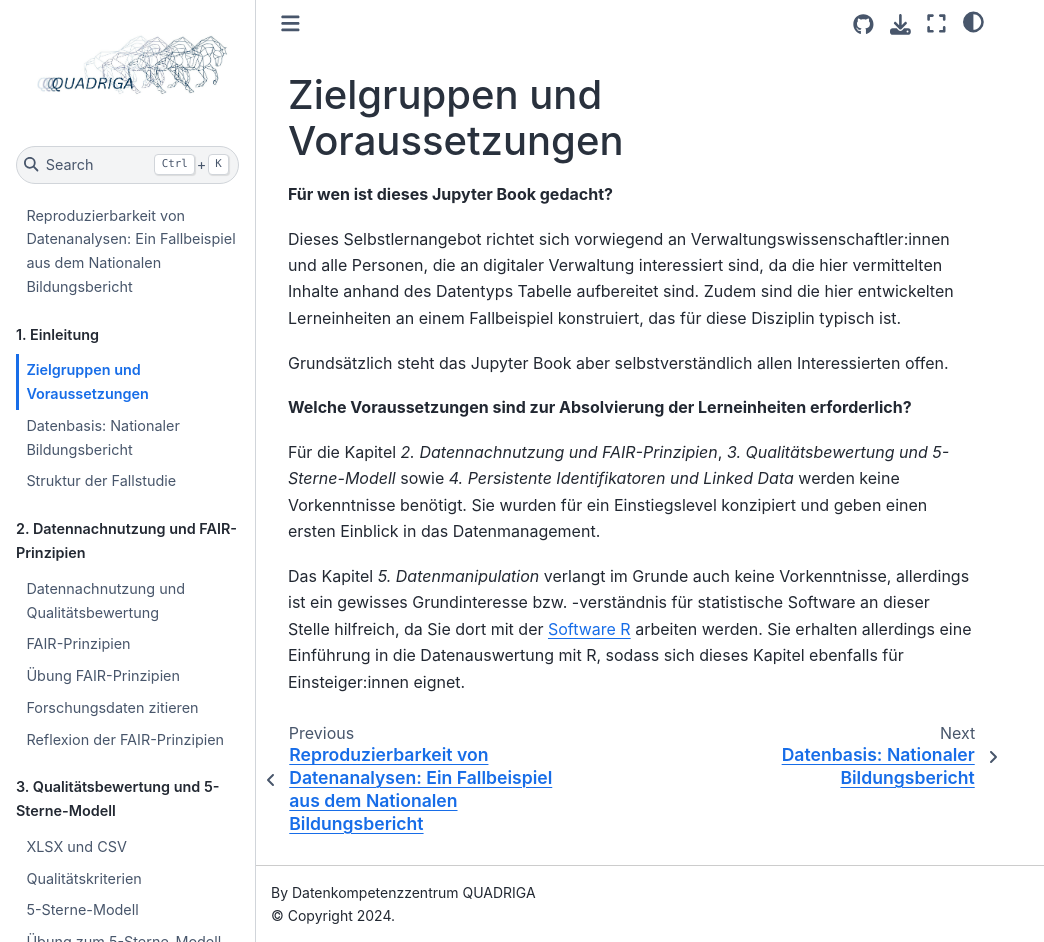
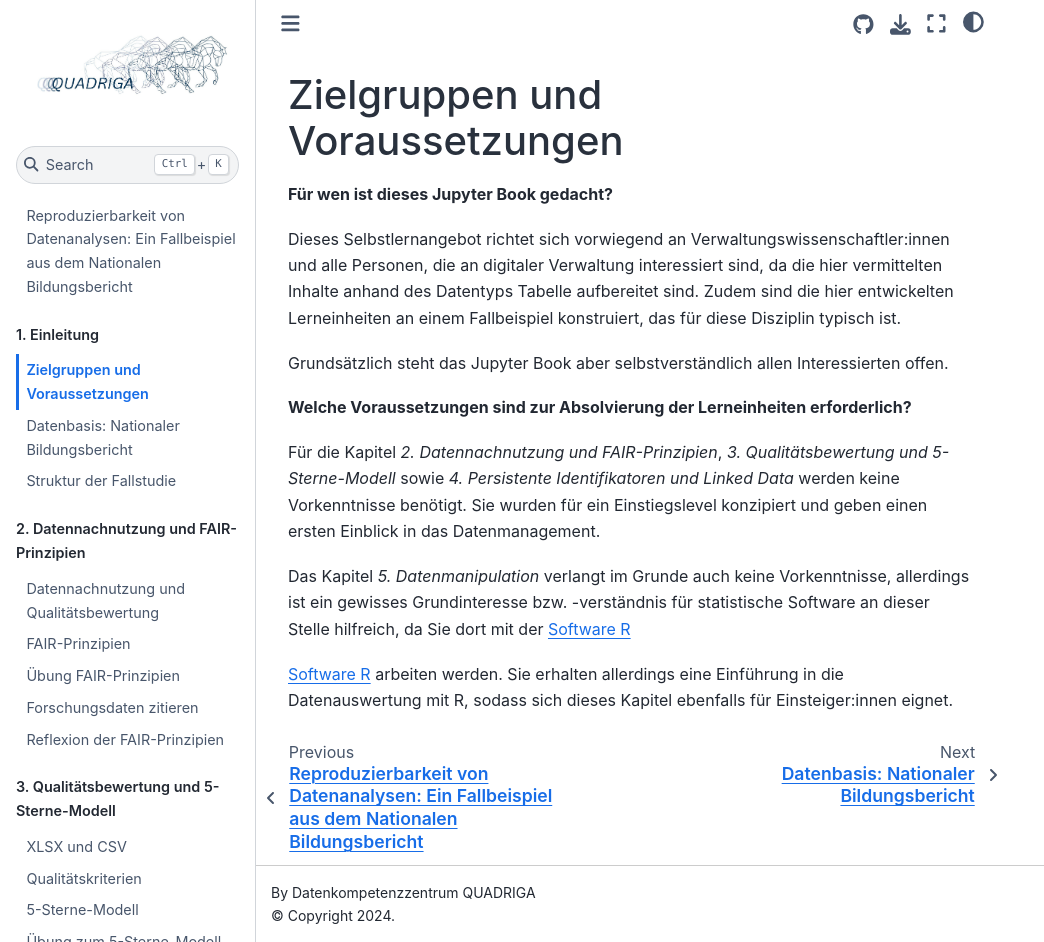
Before and after one commit to quadriga-dk/Tabelle-Fallstudie-1, a Jupyter Book: the page built from Markdown/02_Zielgruppen.md, in a window 1280 px wide and 942 px high. Shown: the whole window, without its empty margins (0-1044 px from the left). Built offline with Jupyter Book 1.0.4 settings and Sphinx 7.4.7 and the Sphinx Book theme 1.1.4, drawn with Linux system fonts in a browser that asks for light colours.

Commit message:
Update 02_Zielgruppen.md

```diff
--- a/Markdown/02_Zielgruppen.md
+++ b/Markdown/02_Zielgruppen.md
@@ -12,4 +12,6 @@
 
 Für die Kapitel *2. Datennachnutzung und FAIR-Prinzipien*, *3. Qualitätsbewertung und 5-Sterne-Modell* sowie *4. Persistente Identifikatoren und Linked Data* werden keine Vorkenntnisse benötigt. Sie wurden für ein Einstiegslevel konzipiert und geben einen ersten Einblick in das Datenmanagement.
 
-Das Kapitel *5. Datenmanipulation* verlangt im Grunde auch keine Vorkenntnisse, allerdings ist ein gewisses Grundinteresse bzw. -verständnis für statistische Software an dieser Stelle hilfreich, da Sie dort mit der [Software R](https://www.r-project.org/) arbeiten werden. Sie erhalten allerdings eine Einführung in die Datenauswertung mit R, sodass sich dieses Kapitel ebenfalls für Einsteiger:innen eignet.
+Das Kapitel *5. Datenmanipulation* verlangt im Grunde auch keine Vorkenntnisse, allerdings ist ein gewisses Grundinteresse bzw. -verständnis für statistische Software an dieser Stelle hilfreich, da Sie dort mit der <a href="https://www.r-project.org" target="_blank">Software R</a>
+
+[Software R](https://www.r-project.org/) arbeiten werden. Sie erhalten allerdings eine Einführung in die Datenauswertung mit R, sodass sich dieses Kapitel ebenfalls für Einsteiger:innen eignet.
```
